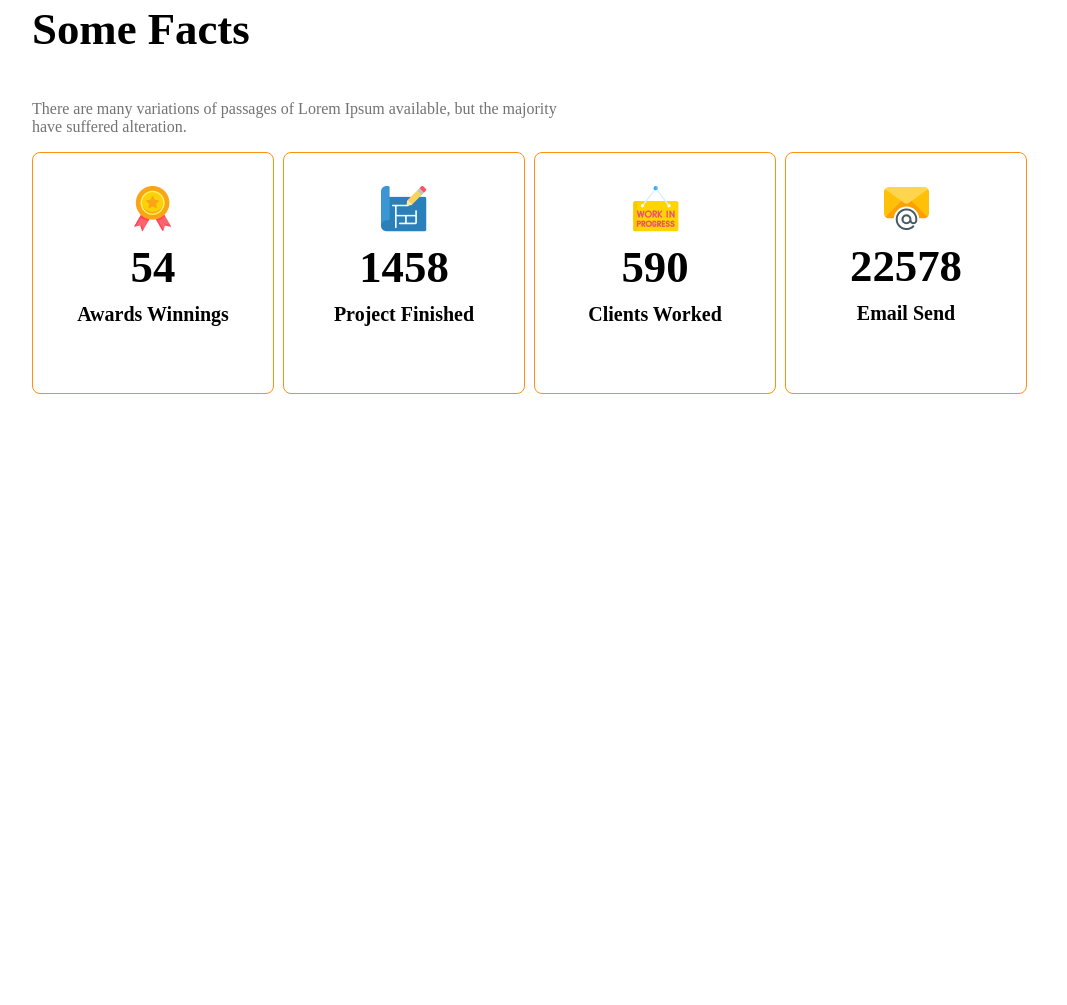
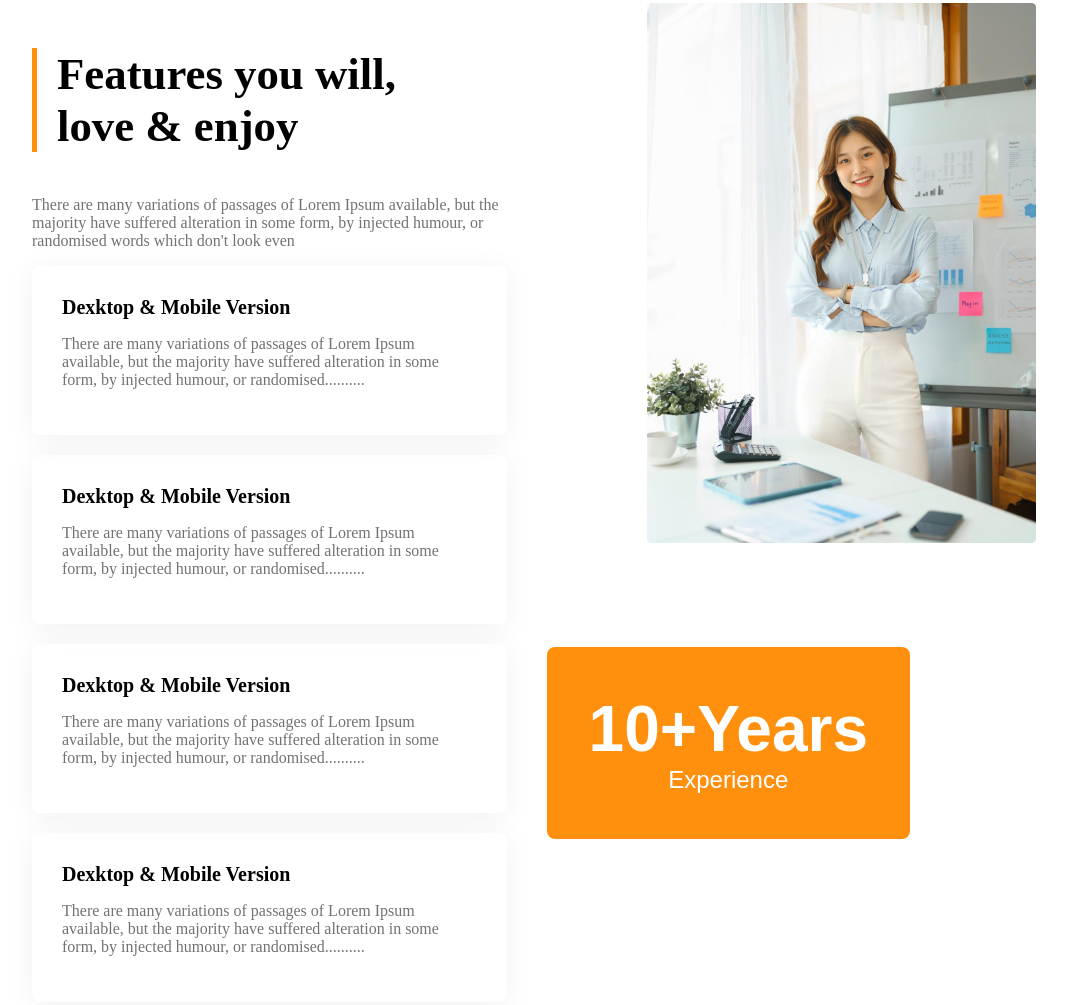
Before and after one commit to muzahid780/g3-architects-website, a plain HTML site: page index.html in a window 1280 px wide. Shown: the part 2132-3137 px from the top of the page, without its empty margins (106-1173 px from the left). Before the commit the page ends 2656 px from the top, so only its background shows below. Drawn offline with Linux system fonts and the light colour scheme.

Commit message:
added features experience,,

```diff
--- a/index.html
+++ b/index.html
@@ -51,7 +51,56 @@
         </div>
       </section>
 
-      <!--features will enjoy-->
+      <!--features section start-->
+      <section class="features display-flex">
+        <div>
+          <h3 id="features-section-title" class="section-title">Features you will,<br> love & enjoy</h3>
+          <p class="text-light-gray">
+            There are many variations of passages of Lorem Ipsum available,
+            but the majority have suffered alteration in some form, by injected
+            humour, or randomised words which don't look even
+          </p>
+
+          <!--feature card container-->
+          <div class="feature-card">
+            <h4 class="feature-title">Dexktop & Mobile Version</h4>
+            <p class="text-light-gray">There are many variations of passages
+              of Lorem Ipsum available, but the majority have suffered
+              alteration in some form, by injected humour, or randomised..........</p>
+          </div>
+
+          <div class="feature-card">
+            <h4 class="feature-title">Dexktop & Mobile Version</h4>
+            <p class="text-light-gray">There are many variations of passages
+              of Lorem Ipsum available, but the majority have suffered
+              alteration in some form, by injected humour, or randomised..........</p>
+          </div>
+
+          <div class="feature-card">
+            <h4 class="feature-title">Dexktop & Mobile Version</h4>
+            <p class="text-light-gray">There are many variations of passages
+              of Lorem Ipsum available, but the majority have suffered
+              alteration in some form, by injected humour, or randomised..........</p>
+          </div>
+
+          <div class="feature-card">
+            <h4 class="feature-title">Dexktop & Mobile Version</h4>
+            <p class="text-light-gray">There are many variations of passages
+              of Lorem Ipsum available, but the majority have suffered
+              alteration in some form, by injected humour, or randomised..........</p>
+          </div>
+        </div>
+        <div class="featured-architect">
+          <img src="images/architect.png" alt="">
+          <button id="experience-badge" class="btn-primary">
+            <span id="experience-year">10+Years</span>
+            <br>
+            <span>Experience</span>
+          </button>
+        </div>
+      </section>
+
+      <!--some facts-->
       <section>
        <h3 class="section-title">Some Facts</h3>
        <p class="text-light-gray fact-description">There are many variations of passages of
--- a/styles/architects.css
+++ b/styles/architects.css
@@ -115,7 +115,46 @@ main > section{
 #quick-list{
     font-weight: 500;
 }
+/*features section styles*/
 
+.features{
+    gap: 140px;
+}
+#features-section-title{
+    border-left: 5px solid #FF900E;
+    padding-left: 20px;
+}
+
+.feature-card{
+    padding: 30px;
+    border-radius: 8px;
+    box-shadow: 0 4px 30px 0 rgba(0, 0, 0, 0.06);
+    margin-bottom: 20px;
+}
+
+.feature-card .feature-title{
+    font-weight: 600;
+    font-size: 1.25rem;
+    margin-top: 0px;
+    margin-bottom: 0px;
+
+}
+
+#experience-badge{
+    padding: 45px 42px;
+    font-size: 1.5rem;
+    font-weight: 500;
+    margin-left: -100px;
+    margin-top: 100px;
+}
+#experience-year{
+    font-size: 4rem;
+    font-weight: 700;
+}
+
+.featured-architect img{
+    width: 100%;
+}
 /*some fact related styles*/
 .facts-container{
     display: grid;
@@ -151,11 +190,15 @@ main > section{
 
 /*responsive media query*/
 @media screen and (max-width: 576px) {
-    .navbar, .nav-links, .teams{
+    .navbar,
+    .nav-links,
+    .features,
+    .teams{
         flex-direction: column;
     }
-    .team-img-container, .facts-container{
-
+    .team-img-container,
+    .facts-container,
+    .sponsor-companies{
         grid-template-columns: 1fr;
 
     }
@@ -164,21 +207,39 @@ main > section{
         justify-items: center;
         gap: 20px;
     }
+    .sponsor-companies{
+        justify-items: center;
+        gap: 50px;
+    }
 
 
     .our-features{
         margin-left: 20px;
     }
+#experience-badge{
+    margin-top: 20px;
+    margin-left: 20px;
+}
+
 
 }
 
 /*medium size device*/
 @media  screen and (min-width: 576px) and (max-width: 992px){
-    .teams{
+    .teams, .features{
         flex-direction: column;
     }
     .our-features{
         margin: 50px auto;
     }
+    .sponsor-companies, .facts-container{
+        grid-template-columns: repeat(2, 1fr);
+        gap: 50px;
+        justify-items: center;
+    }
+    #experience-badge{
+    margin-top: 20px;
+    margin-left: 20px;
+}
 
 }
```
